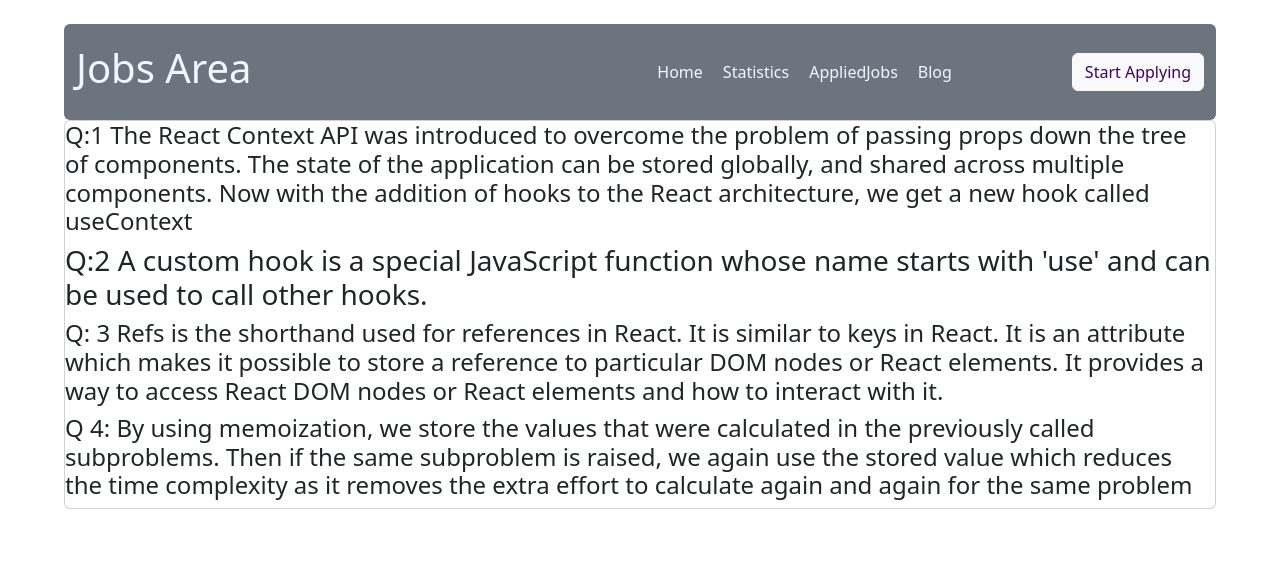
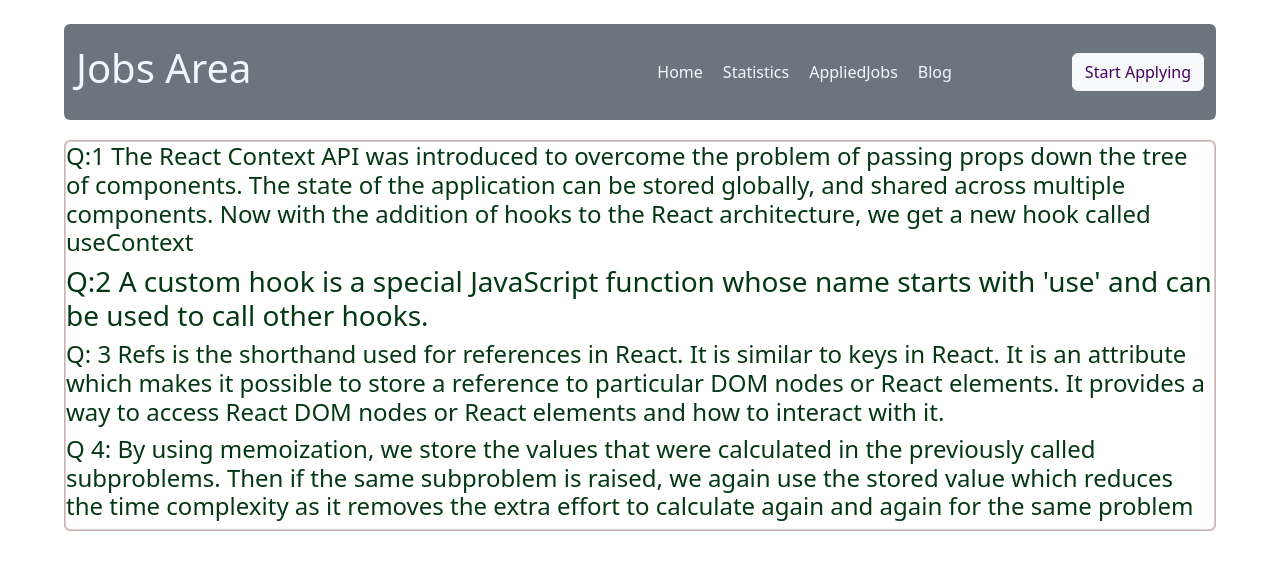
Before and after one commit to sakib21103090/Job-Area, a React (Vite) app: page /Blog in a window 1280 px wide. Shown: the top 570 px of the page. Built offline with nearby package versions, Linux system fonts and the light colour scheme.

Commit message:
add all css style

```diff
--- /dev/null
+++ b/src/Components/Blog/B.css
@@ -0,0 +1,5 @@
+.s-t{
+    margin-top: 20px;
+    background: #ffd2d2;
+    color: rgb(4, 56, 21);
+}
--- a/src/Components/Blog/Blog.jsx
+++ b/src/Components/Blog/Blog.jsx
@@ -1,8 +1,10 @@
 import React from 'react';
+import './B.css'
 
 const Blog = () => {
     return (
-        <div className='card'>
+        <div className='card s-t'>
+            <div className='card'>
             <h4> Q:1 The React Context API was introduced to overcome the problem of passing props down the tree of components. The state of the application can be stored globally, and shared across multiple components. Now with the addition of hooks to the React architecture, we get a new hook called useContext</h4>
             <h3>
            Q:2 A custom hook is a special JavaScript function whose name starts with 'use' and can be used to call other hooks.
@@ -12,6 +14,7 @@ const Blog = () => {
            Q: 3 Refs is the shorthand used for references in React. It is similar to keys in React. It is an attribute which makes it possible to store a reference to particular DOM nodes or React elements. It provides a way to access React DOM nodes or React elements and how to interact with it.
             </h4>
             <h4>Q 4: By using memoization, we store the values that were calculated in the previously called subproblems. Then if the same subproblem is raised, we again use the stored value which reduces the time complexity as it removes the extra effort to calculate again and again for the same problem</h4>
+            </div>
         </div>
     );
 };
--- a/src/Components/FeaturedJobs/FeaturedJobs.jsx
+++ b/src/Components/FeaturedJobs/FeaturedJobs.jsx
@@ -35,7 +35,7 @@ const FeaturedJobs = ({jobs}) => {
                             className='p-2' />
                             <Card.Body>
                                 <Card.Title>{job.jobTitle}</Card.Title>
-                                <h3>{job.companyName} </h3>
+                                <h4>{job.companyName} </h4>
                                 <h5>  {  job.isRemote ? 'remote' : 'on-site' }</h5>
                                 <h6> {job.jobType}</h6>
                                 <h6> <span> { job.location }</span><span>{job.salary} </span></h6>
--- a/src/Components/Header/Header.css
+++ b/src/Components/Header/Header.css
@@ -39,9 +39,14 @@ margin-right: 30px;
 
 
 
+
 }
 .img-size{
     width: 200px;
     height: 150px;
     margin-right: 10px;
 }
+.s-t{
+    margin-top: 20px;
+    background: #ffd2d2;
+}
```
